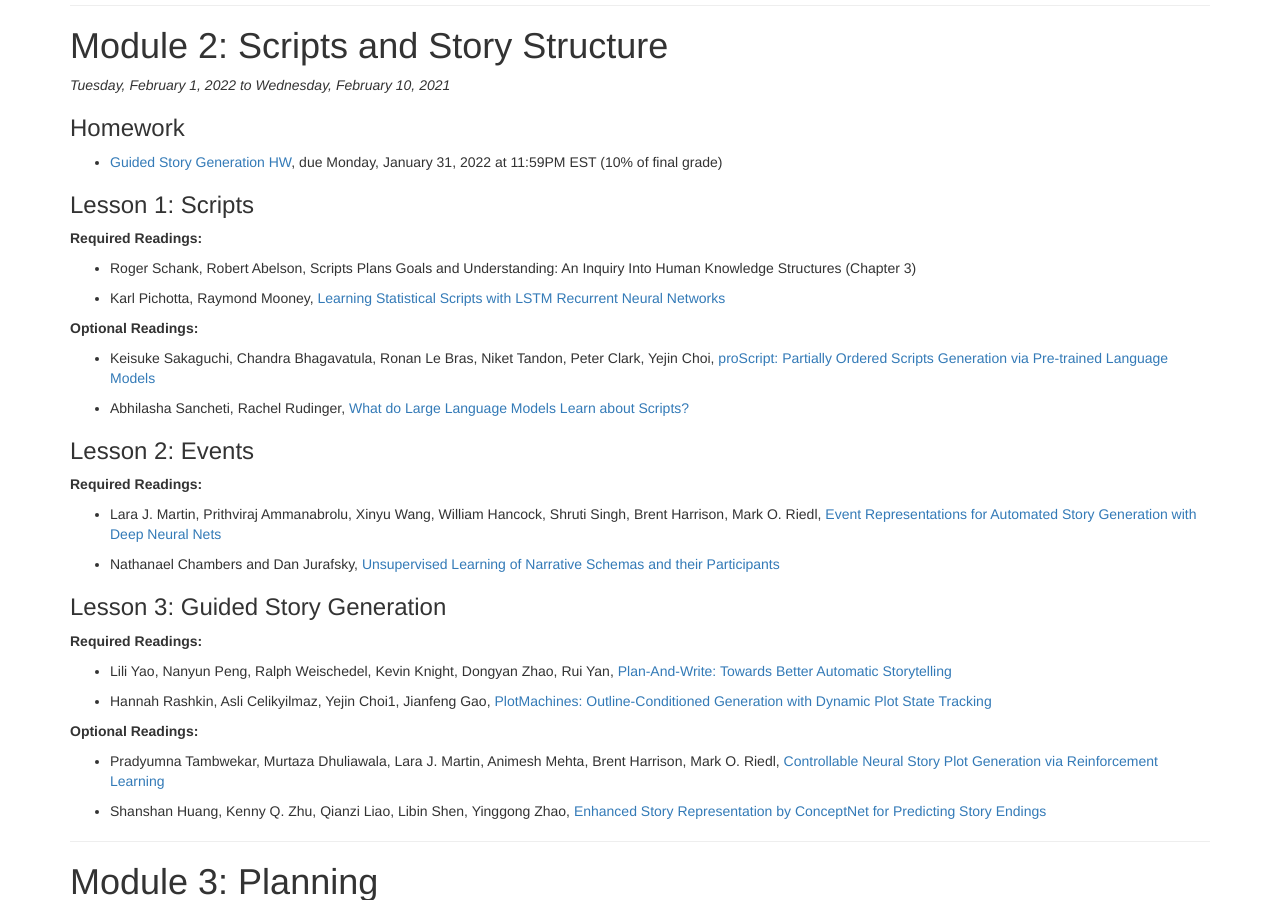
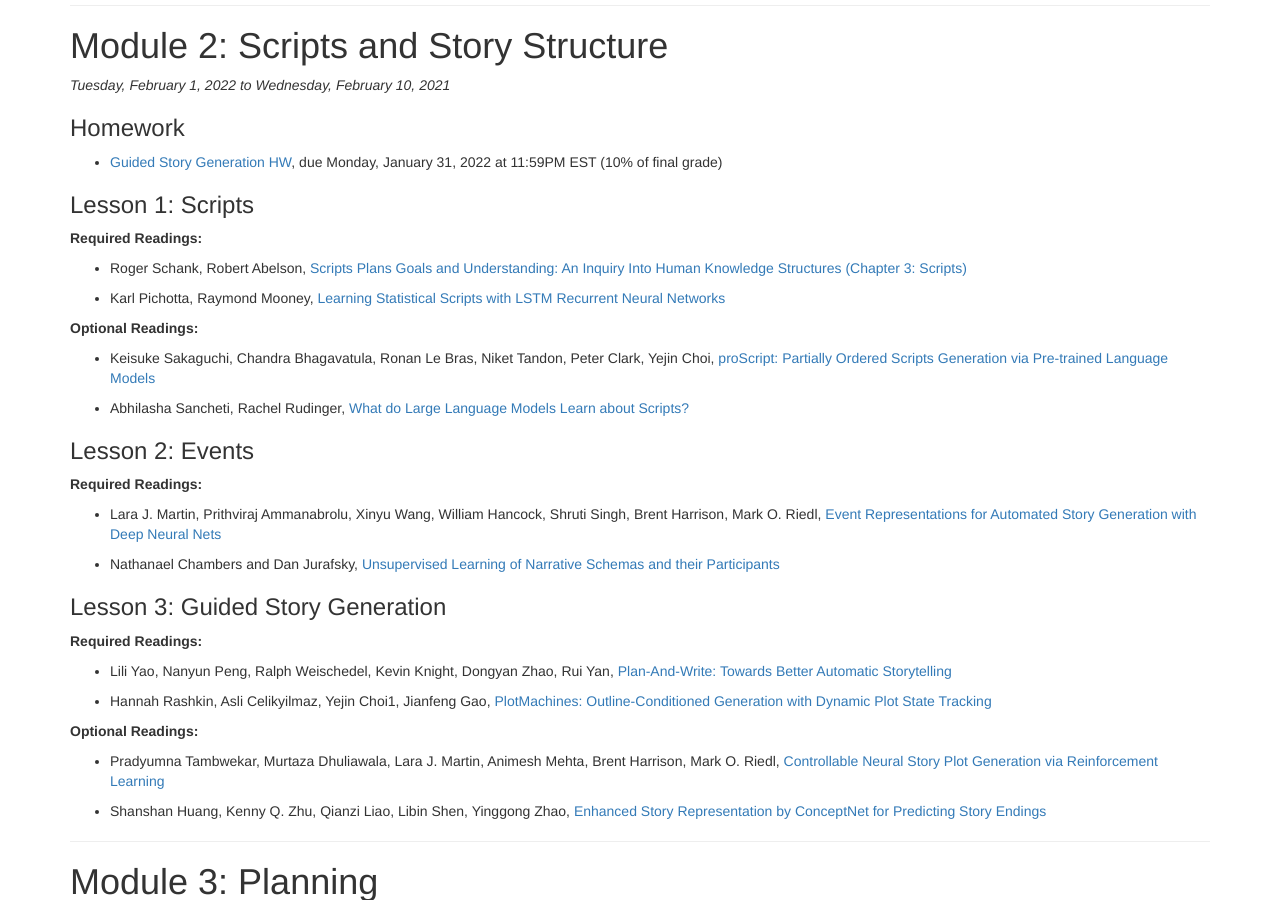
Before and after one commit to interactive-fiction-class/interactive-fiction-class.github.io, a Jekyll site: the page built from modules.md, in a window 1280 px wide and 900 px high, scrolled down 1425 px. Built offline with Jekyll 4.4.1, drawn with Linux system fonts in a browser that asks for light colours; nearby versions of some CDN libraries; a script that is not in the unit is left out.

Commit message:
adding link to Scripts chapter pdf

```diff
--- a/_data/modules.yaml
+++ b/_data/modules.yaml
@@ -118,8 +118,9 @@
       title: Scripts
       readings:
         -
-          title: "Scripts Plans Goals and Understanding: An Inquiry Into Human Knowledge Structures (Chapter 3)"
+          title: "Scripts Plans Goals and Understanding: An Inquiry Into Human Knowledge Structures (Chapter 3: Scripts)"
           authors: Roger Schank, Robert Abelson
+          url: https://drive.google.com/file/d/1r47LUKqrGbtrZ9E_Qykfrbc7uXe_LTav/view?usp=sharing
         -
           title: Learning Statistical Scripts with LSTM Recurrent Neural Networks
           authors: Karl Pichotta, Raymond Mooney
```
